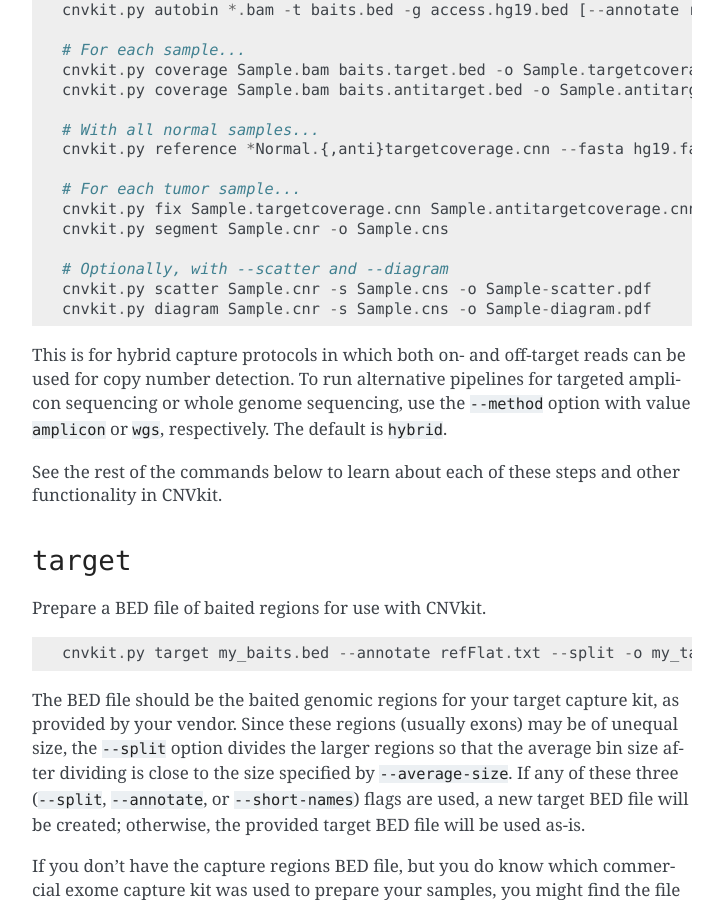
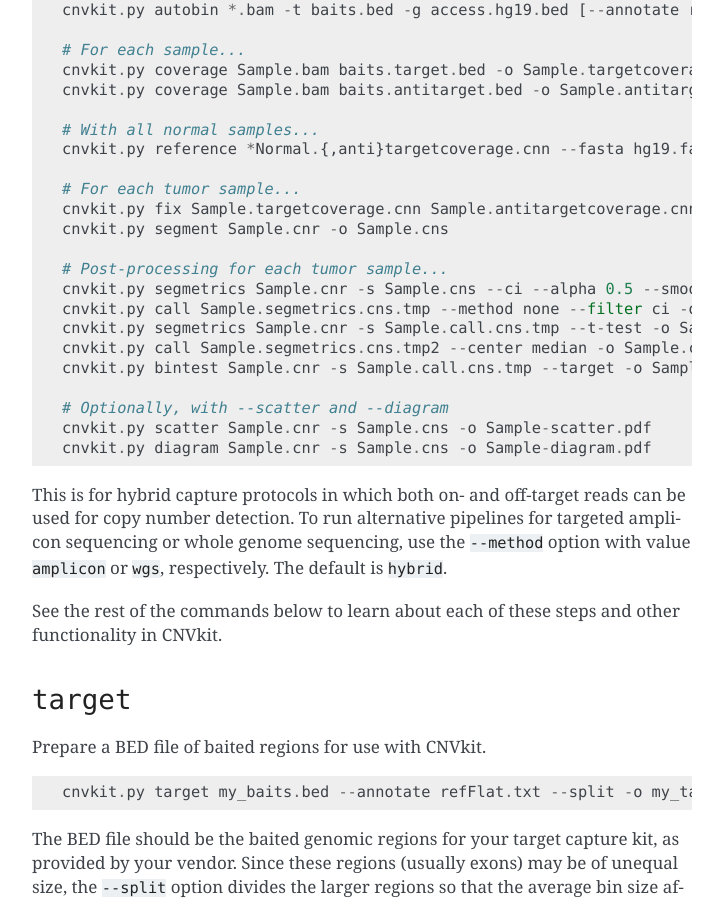
Before and after one commit to etal/cnvkit, a Sphinx documentation site: the page built from doc/pipeline.rst, in a window 1280 px wide and 900 px high, scrolled down 1716 px. Shown: the whole window, without its empty margins (388-1111 px from the left). Built offline with Sphinx 7.4.7, drawn with Linux system fonts in a browser that asks for light colours; the version number is read from the project's files by our own code.

Commit message:
Completed 'pipeline exec by batch equivalent to' section

```diff
--- a/doc/pipeline.rst
+++ b/doc/pipeline.rst
@@ -64,6 +64,13 @@ The pipeline executed by the ``batch`` command is equivalent to::
     # For each tumor sample...
     cnvkit.py fix Sample.targetcoverage.cnn Sample.antitargetcoverage.cnn my_reference.cnn -o Sample.cnr
     cnvkit.py segment Sample.cnr -o Sample.cns
+
+    # Post-processing for each tumor sample...
+    cnvkit.py segmetrics Sample.cnr -s Sample.cns --ci --alpha 0.5 --smooth-bootstrap -o Sample.segmetrics.cns.tmp
+    cnvkit.py call Sample.segmetrics.cns.tmp --method none --filter ci -o Sample.call.cns.tmp
+    cnvkit.py segmetrics Sample.cnr -s Sample.call.cns.tmp --t-test -o Sample.segmetrics.cns.tmp2
+    cnvkit.py call Sample.segmetrics.cns.tmp2 --center median -o Sample.call.cns
+    cnvkit.py bintest Sample.cnr -s Sample.call.cns.tmp --target -o Sample.bintest.cns
 
     # Optionally, with --scatter and --diagram
     cnvkit.py scatter Sample.cnr -s Sample.cns -o Sample-scatter.pdf
```
